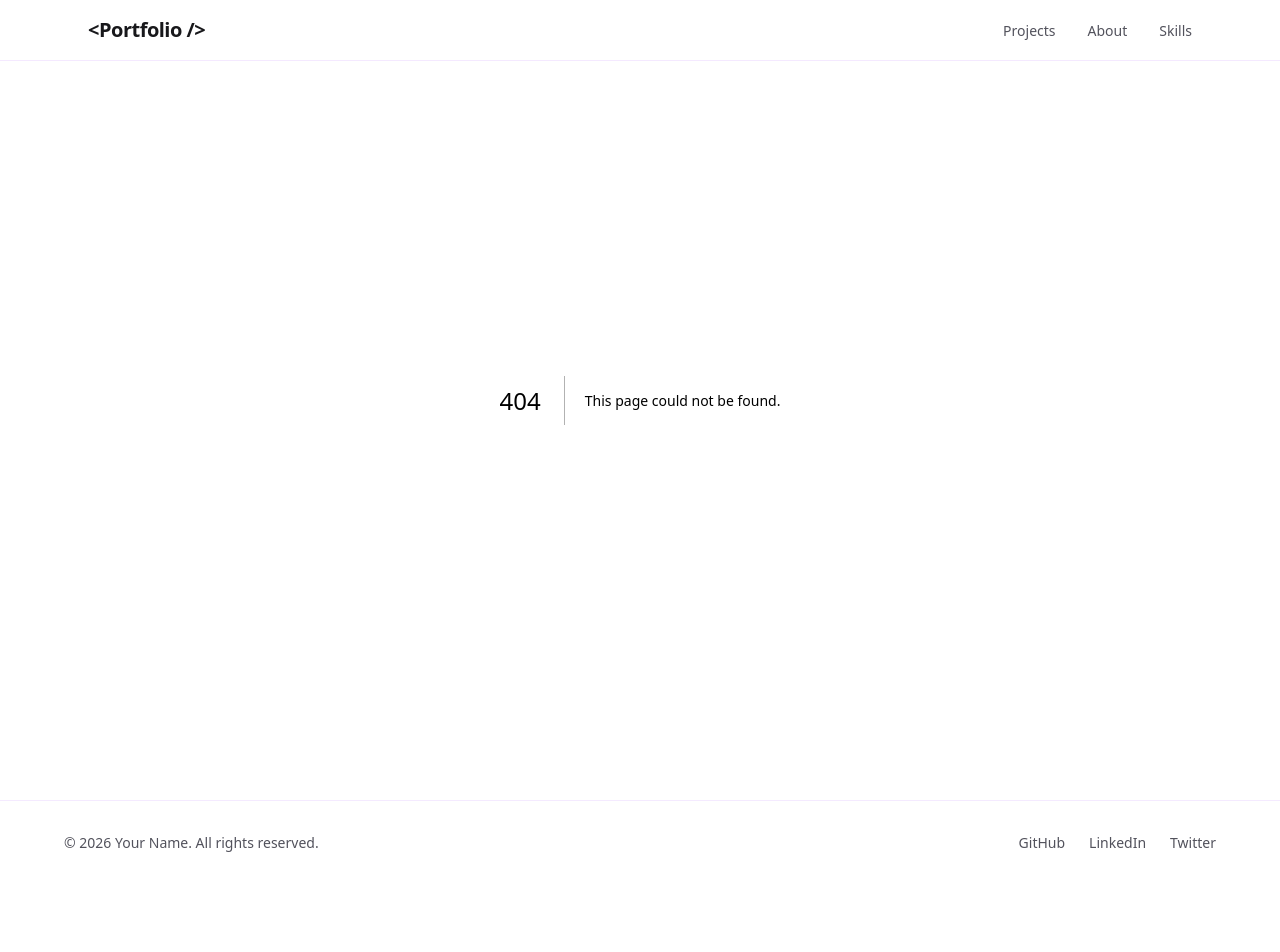
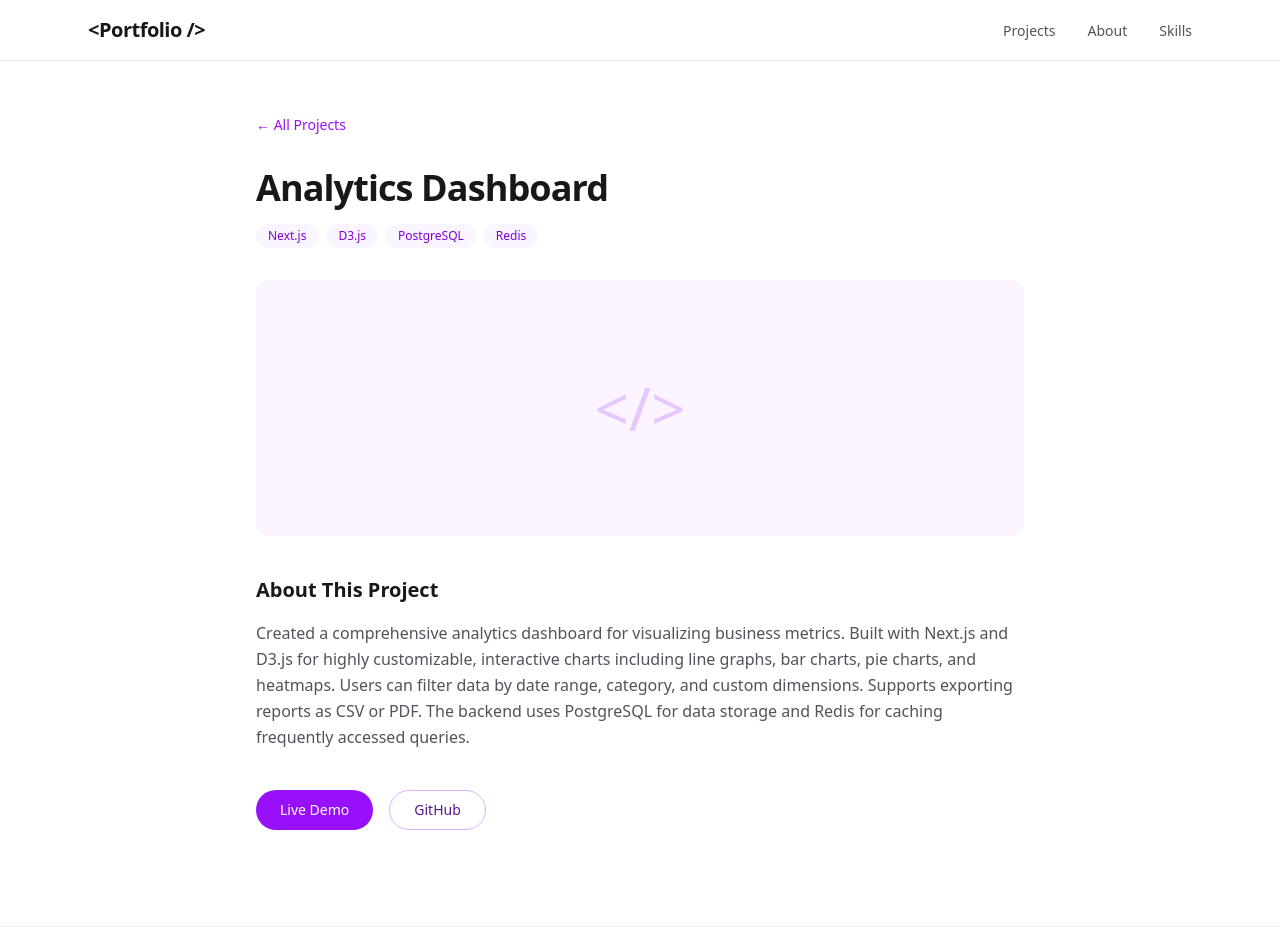
Before and after one commit to aiday-mar/portfolio, a Next.js app: page /projects/analytics-dashboard in a window 1280 px wide. Before the commit this address had no page. Shown: the top 952 px of the page. Before the commit the page ends 885 px from the top, so only its background shows below. Built offline with nearby package versions, Linux system fonts and the light colour scheme.

Commit message:
Add clickable project tiles with individual detail pages

```diff
--- /dev/null
+++ b/src/app/projects/[slug]/page.tsx
@@ -0,0 +1,95 @@
+import Link from "next/link";
+import { notFound } from "next/navigation";
+import { projects } from "@/data/projects";
+
+export function generateStaticParams() {
+  return projects.map((project) => ({ slug: project.slug }));
+}
+
+export function generateMetadata({ params }: { params: Promise<{ slug: string }> }) {
+  return params.then(({ slug }) => {
+    const project = projects.find((p) => p.slug === slug);
+    if (!project) return { title: "Project Not Found" };
+    return {
+      title: `${project.title} | Portfolio`,
+      description: project.description,
+    };
+  });
+}
+
+export default async function ProjectDetailPage({
+  params,
+}: {
+  params: Promise<{ slug: string }>;
+}) {
+  const { slug } = await params;
+  const project = projects.find((p) => p.slug === slug);
+
+  if (!project) {
+    notFound();
+  }
+
+  return (
+    <main className="px-6 pb-24 pt-28">
+      <div className="mx-auto max-w-3xl">
+        <div className="mb-8">
+          <Link
+            href="/projects"
+            className="text-sm font-medium text-purple-600 transition-colors hover:text-purple-800 dark:text-purple-400 dark:hover:text-purple-300"
+          >
+            &larr; All Projects
+          </Link>
+        </div>
+
+        {/* Header */}
+        <h1 className="mb-4 text-4xl font-bold tracking-tight text-zinc-900 dark:text-white">
+          {project.title}
+        </h1>
+
+        <div className="mb-8 flex flex-wrap gap-2">
+          {project.tags.map((tag) => (
+            <span
+              key={tag}
+              className="rounded-full bg-purple-50 px-3 py-1 text-xs font-medium text-purple-700 dark:bg-purple-900/30 dark:text-purple-300"
+            >
+              {tag}
+            </span>
+          ))}
+        </div>
+
+        {/* Image placeholder */}
+        <div className="mb-10 h-64 overflow-hidden rounded-xl bg-gradient-to-br from-purple-50 to-fuchsia-50 dark:from-purple-900/20 dark:to-fuchsia-900/20">
+          <div className="flex h-full items-center justify-center text-6xl text-purple-600/20 dark:text-purple-400/20">
+            {"</>"}
+          </div>
+        </div>
+
+        {/* Details */}
+        <div className="mb-10">
+          <h2 className="mb-4 text-xl font-semibold text-zinc-900 dark:text-white">
+            About This Project
+          </h2>
+          <p className="leading-relaxed text-zinc-600 dark:text-zinc-400">
+            {project.details}
+          </p>
+        </div>
+
+        {/* Links */}
+        <div className="flex gap-4">
+          <a
+            href={project.link}
+            className="inline-flex h-10 items-center justify-center rounded-full bg-purple-600 px-6 text-sm font-medium text-white transition-colors hover:bg-purple-700"
+          >
+            Live Demo
+          </a>
+          <a
+            href={project.github}
+            className="inline-flex h-10 items-center justify-center rounded-full border border-purple-300 px-6 text-sm font-medium text-purple-900 transition-colors hover:bg-purple-50 dark:border-purple-700 dark:text-purple-200 dark:hover:bg-purple-900/30"
+          >
+            GitHub
+          </a>
+        </div>
+      </div>
+    </main>
+  );
+}
--- a/src/components/ProjectCard.tsx
+++ b/src/components/ProjectCard.tsx
@@ -1,8 +1,12 @@
+import Link from "next/link";
 import { Project } from "@/data/projects";
 
 export default function ProjectCard({ project }: { project: Project }) {
     return (
-        <div className="group rounded-xl border border-purple-200/50 bg-white/80 p-6 transition-shadow hover:shadow-lg hover:shadow-purple-200/30 dark:border-purple-800/50 dark:bg-zinc-950/80">
+        <Link
+            href={`/projects/${project.slug}`}
+            className="group block rounded-xl border border-purple-200/50 bg-white/80 p-6 transition-shadow hover:shadow-lg hover:shadow-purple-200/30 dark:border-purple-800/50 dark:bg-zinc-950/80"
+        >
             <div className="mb-4 h-48 overflow-hidden rounded-lg bg-gradient-to-br from-purple-50 to-fuchsia-50 dark:from-purple-900/20 dark:to-fuchsia-900/20">
                 <div className="flex h-full items-center justify-center text-4xl text-purple-600/30 dark:text-purple-400/30">
                     {"</>"}
@@ -28,19 +32,10 @@ export default function ProjectCard({ project }: { project: Project }) {
             </div>
 
             <div className="flex gap-4">
-                <a
-                    href={project.link}
-                    className="text-sm font-medium text-purple-600 transition-colors hover:text-purple-800 dark:text-purple-400 dark:hover:text-purple-300"
-                >
-                    Live Demo &rarr;
-                </a>
-                <a
-                    href={project.github}
-                    className="text-sm font-medium text-zinc-600 transition-colors hover:text-zinc-900 dark:text-zinc-400 dark:hover:text-white"
-                >
-                    GitHub
-                </a>
+                <span className="text-sm font-medium text-purple-600 transition-colors group-hover:text-purple-800 dark:text-purple-400 dark:group-hover:text-purple-300">
+                    View Details &rarr;
+                </span>
             </div>
-        </div>
+        </Link>
     );
 }
--- a/src/data/projects.ts
+++ b/src/data/projects.ts
@@ -1,6 +1,8 @@
 export interface Project {
     title: string;
+    slug: string;
     description: string;
+    details: string;
     tags: string[];
     link: string;
     github: string;
@@ -10,8 +12,11 @@ export interface Project {
 export const projects: Project[] = [
     {
         title: "E-Commerce Platform",
+        slug: "e-commerce-platform",
         description:
             "A full-stack e-commerce application with product management, cart functionality, and payment integration.",
+        details:
+            "Built a complete e-commerce solution from scratch using Next.js and TypeScript. The platform features a product catalog with search and filtering, a shopping cart with real-time updates, user authentication, and Stripe payment integration. The admin dashboard allows managing products, orders, and customer data. Implemented server-side rendering for SEO optimization and used Tailwind CSS for a responsive, modern UI.",
         tags: ["Next.js", "TypeScript", "Tailwind CSS", "Stripe"],
         link: "#",
         github: "#",
@@ -19,8 +24,11 @@ export const projects: Project[] = [
     },
     {
         title: "Task Management App",
+        slug: "task-management-app",
         description:
             "A collaborative task management tool with real-time updates, drag-and-drop, and team workspaces.",
+        details:
+            "Developed a Trello-inspired task management application with real-time collaboration features. Users can create workspaces, organize tasks into boards and columns, and drag-and-drop tasks between stages. Built with React on the frontend and Node.js with MongoDB on the backend. Socket.io enables real-time updates so team members see changes instantly. Features include task assignments, due dates, labels, comments, and activity logging.",
         tags: ["React", "Node.js", "MongoDB", "Socket.io"],
         link: "#",
         github: "#",
@@ -28,8 +36,11 @@ export const projects: Project[] = [
     },
     {
         title: "Weather Dashboard",
+        slug: "weather-dashboard",
         description:
             "A responsive weather dashboard that displays forecasts, maps, and historical weather data for any location.",
+        details:
+            "Created an interactive weather dashboard that fetches data from multiple weather APIs. Users can search for any location and view current conditions, hourly forecasts, and 7-day predictions. Features include interactive weather maps, historical data charts built with Chart.js, and saved favorite locations. The app is fully responsive and includes both light and dark themes with smooth animations.",
         tags: ["React", "REST API", "Chart.js", "Tailwind CSS"],
         link: "#",
         github: "#",
@@ -37,8 +48,11 @@ export const projects: Project[] = [
     },
     {
         title: "Blog Platform",
+        slug: "blog-platform",
         description:
             "A markdown-based blog platform with syntax highlighting, SEO optimization, and a custom CMS.",
+        details:
+            "Built a developer-focused blog platform using Next.js and MDX for rich markdown content with embedded React components. Features include syntax highlighting for code blocks, automatic table of contents generation, SEO metadata management, and a custom content management system backed by Prisma and PostgreSQL. The platform supports draft/published states, tags, and full-text search.",
         tags: ["Next.js", "MDX", "Prisma", "PostgreSQL"],
         link: "#",
         github: "#",
@@ -46,8 +60,11 @@ export const projects: Project[] = [
     },
     {
         title: "Chat Application",
+        slug: "chat-application",
         description:
             "A real-time messaging app with group chats, file sharing, and end-to-end encryption.",
+        details:
+            "Developed a full-featured chat application with React and Firebase. Supports one-on-one and group conversations, file and image sharing, read receipts, and typing indicators. Implemented WebRTC for voice and video calls. The app uses Firebase Authentication for user management and Firestore for real-time message syncing. Styled with Tailwind CSS for a clean, responsive interface across all devices.",
         tags: ["React", "Firebase", "WebRTC", "Tailwind CSS"],
         link: "#",
         github: "#",
@@ -55,8 +72,11 @@ export const projects: Project[] = [
     },
     {
         title: "Analytics Dashboard",
+        slug: "analytics-dashboard",
         description:
             "An interactive analytics dashboard with custom charts, data filtering, and CSV/PDF export functionality.",
+        details:
+            "Created a comprehensive analytics dashboard for visualizing business metrics. Built with Next.js and D3.js for highly customizable, interactive charts including line graphs, bar charts, pie charts, and heatmaps. Users can filter data by date range, category, and custom dimensions. Supports exporting reports as CSV or PDF. The backend uses PostgreSQL for data storage and Redis for caching frequently accessed queries.",
         tags: ["Next.js", "D3.js", "PostgreSQL", "Redis"],
         link: "#",
         github: "#",
```
